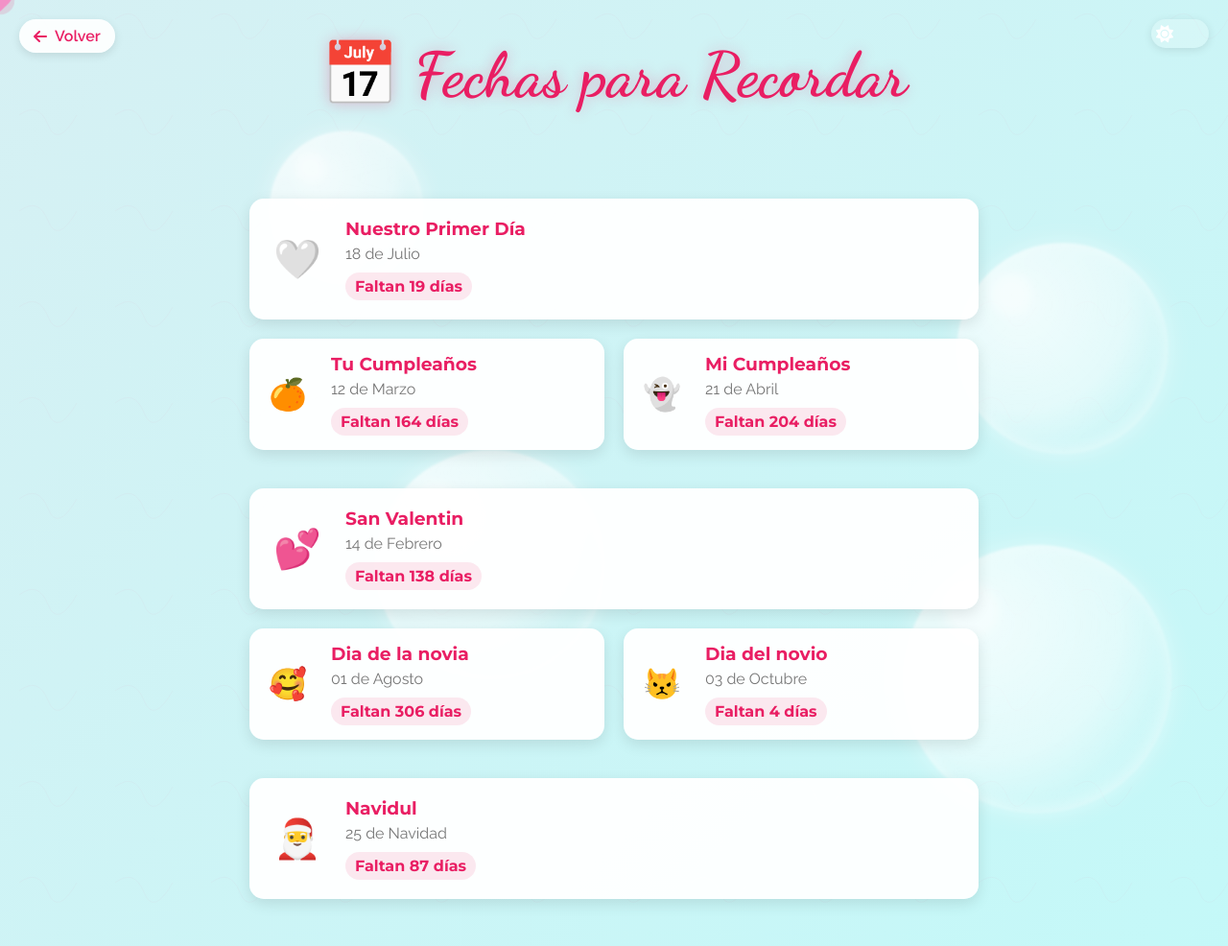
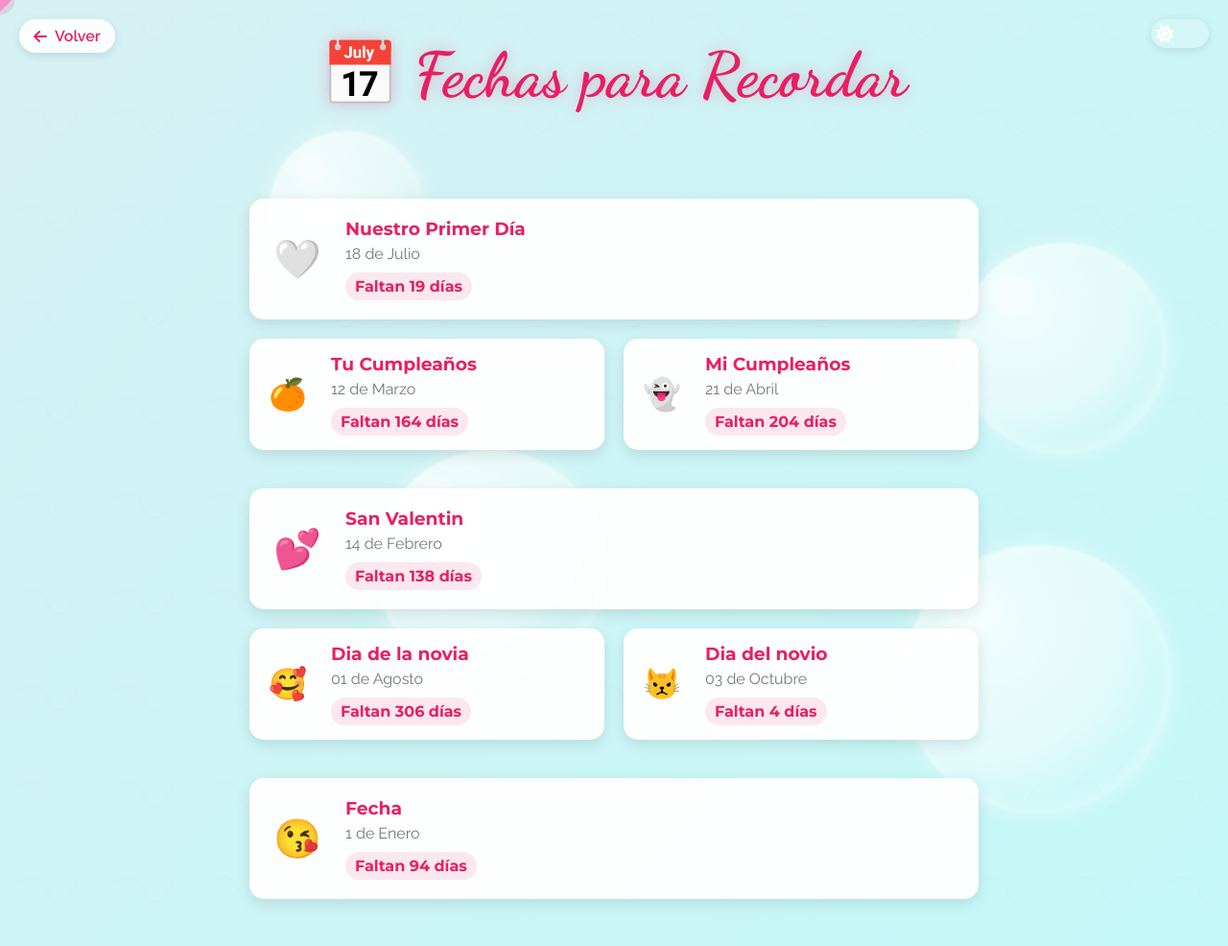
Before and after one commit to adrigm06/LovePage, a plain HTML site: page recordatorios.html in a window 1280 px wide. Shown: the whole page at 96% size. Drawn offline with Linux system fonts and the light colour scheme.

Commit message:
Cambio recordatorio

```diff
--- a/recordatorios.html
+++ b/recordatorios.html
@@ -79,11 +79,11 @@
             </div>
         </div>
         <div class="date-card">
-            <div class="date-icon">🎅</div>
+            <div class="date-icon">😘</div>
             <div class="date-content">
-                <h3>Navidul</h3>
-                <div class="date">25 de Navidad</div>
-                <div class="days-counter" data-date="2025-12-25"></div>
+                <h3>Fecha</h3>
+                <div class="date">1 de Enero</div>
+                <div class="days-counter" data-date="2025-01-01"></div>
             </div>
         </div>
 
```
